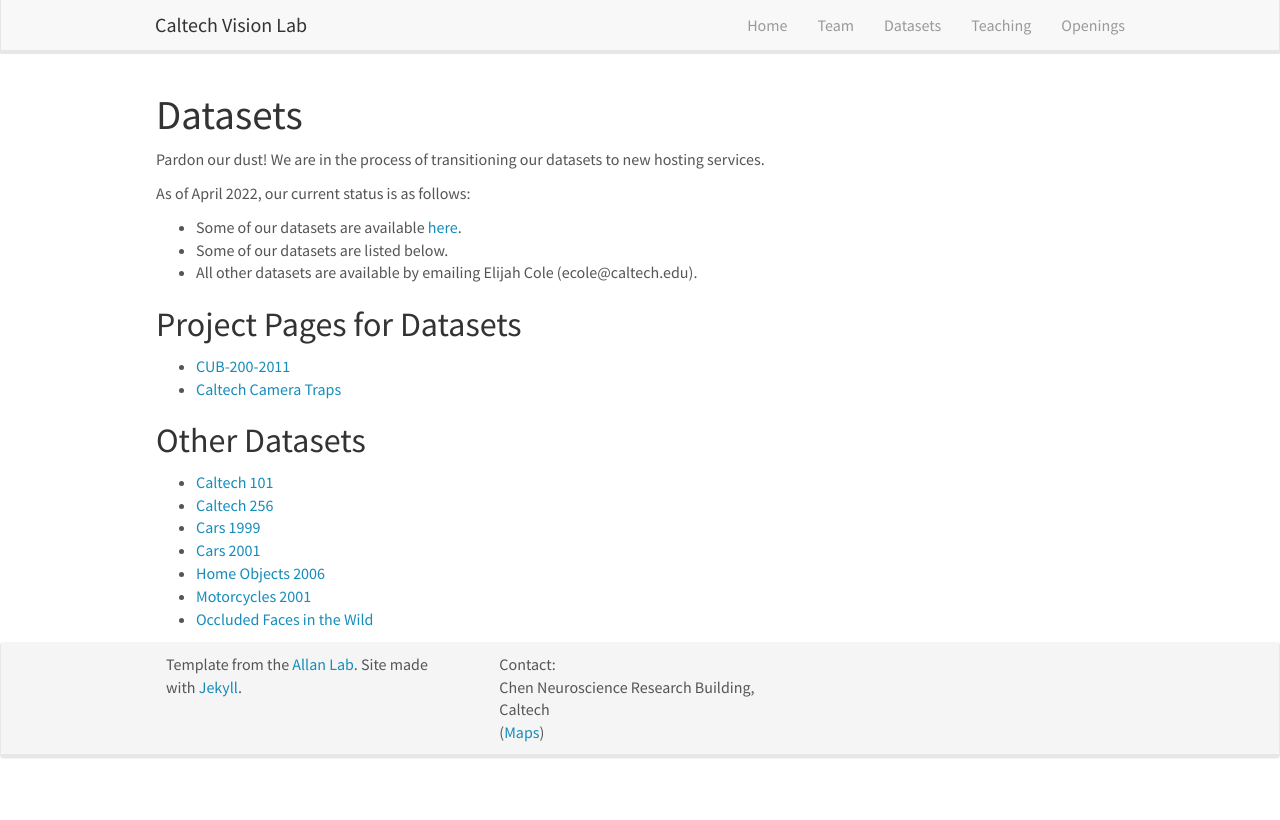
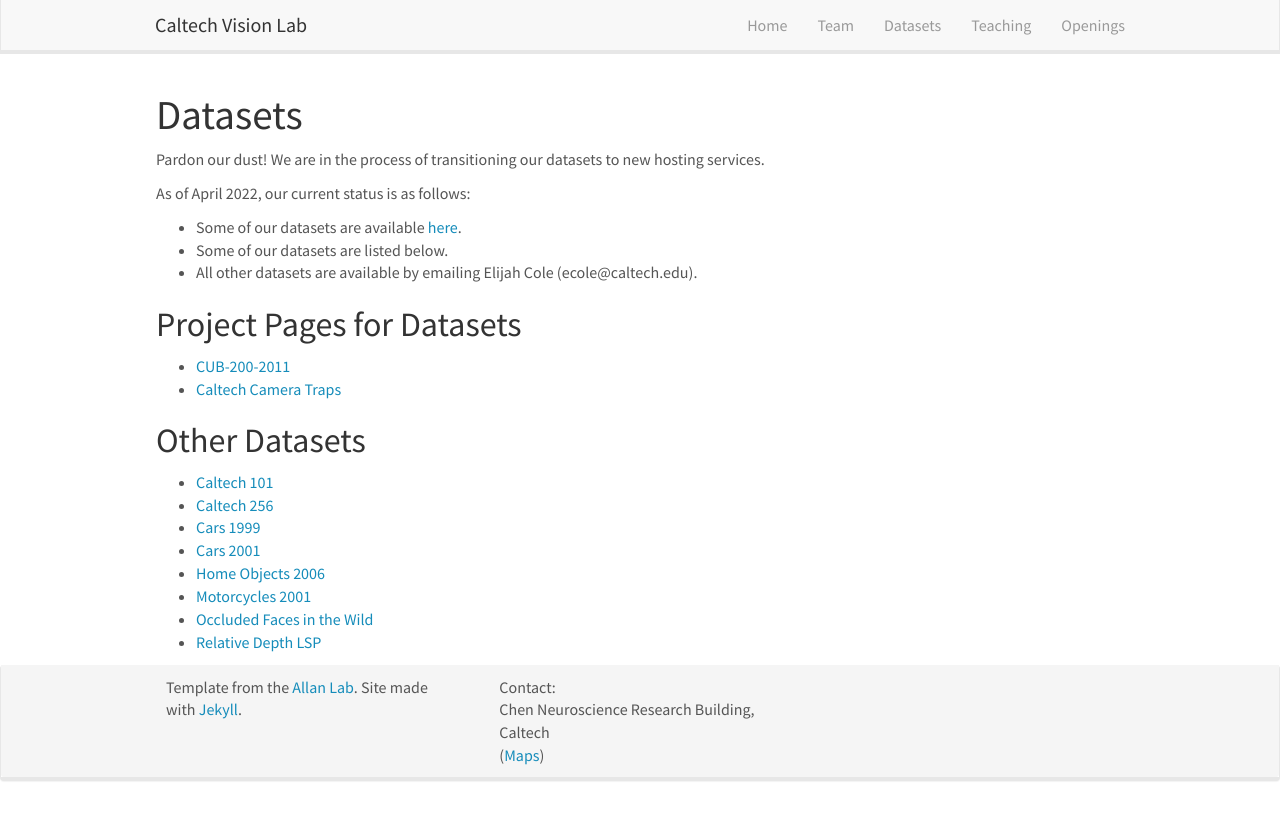
Before and after one commit to caltechvisionlab/caltechvisionlab.github.io, a Jekyll site: the page built from _pages/datasets.md, in a window 1280 px wide. Shown: the top 820 px of the page. Built offline with Jekyll 4.4.1, drawn with Linux system fonts in a browser that asks for light colours; nearby versions of some CDN libraries.

Commit message:
Update datasets.md

```diff
--- a/_pages/datasets.md
+++ b/_pages/datasets.md
@@ -27,3 +27,4 @@
 * [Home Objects 2006](https://data.caltech.edu/records/20089)
 * [Motorcycles 2001](https://data.caltech.edu/records/20088)
 * [Occluded Faces in the Wild](https://data.caltech.edu/records/20099)
+* [Relative Depth LSP](https://data.caltech.edu/records/20096)
```
